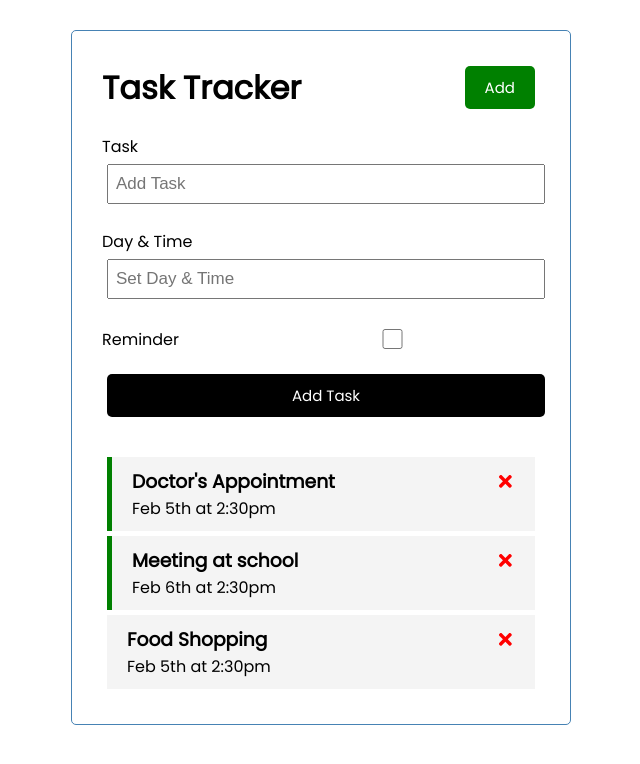
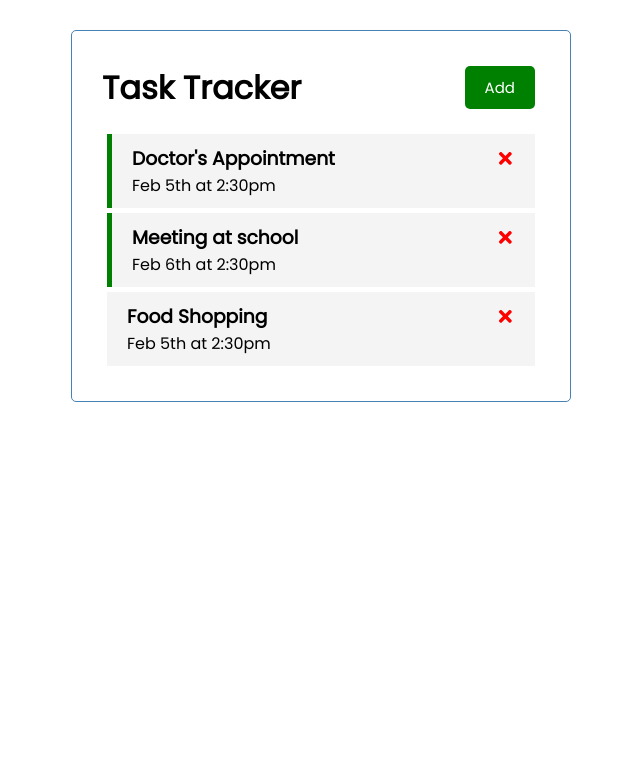
Before and after one commit to Prince-Baust/react-task-tracker, a React (Create React App) app: page / in a window 1280 px wide. Shown: the top 764 px of the page, without its empty margins (319-959 px from the left). Built offline with nearby package versions, Linux system fonts and the light colour scheme.

Commit message:
toggle add task form functionality complete

```diff
--- a/src/App.js
+++ b/src/App.js
@@ -25,6 +25,7 @@ function App() {
       reminder: false
     }
   ]);
+  const [showAddTask, setShowAddTask] = useState(false);
 
   // Add Task
   const addTask = (task)=> {
@@ -43,8 +44,8 @@ function App() {
 
   return (
     <div className="container">
-      <Header />
-      <AddTask onAdd = {addTask}/>
+      <Header onAdd={()=>setShowAddTask(!showAddTask)}/>
+      {showAddTask && <AddTask onAdd={addTask}/>}
       {tasks.length > 0 ?
         <Tasks tasks={tasks}
                onDelete={deleteTask}
--- a/src/components/Button.js
+++ b/src/components/Button.js
@@ -1,6 +1,6 @@
 
 
-const Button = ({color, text}) => <button style={{backgroundColor: color}} className="btn">{text}</button>
+const Button = ({color, text, onClick}) => <button style={{backgroundColor: color}} className="btn" onClick={onClick}>{text}</button>
 
 Button.defaultProps = {
   color: 'steelblue',
--- a/src/components/Header.js
+++ b/src/components/Header.js
@@ -1,9 +1,12 @@
 import Button from './Button'
 
-const Header = ({title}) => {
+
+
+const Header = ({title, onAdd}) => {
+
   return (<header className="header">
     <h1>{title}</h1>
-    <Button color="green" text="Add"/>
+    <Button color="green" text="Add" onClick = {onAdd}/>
   </header>);
 }
 
```
